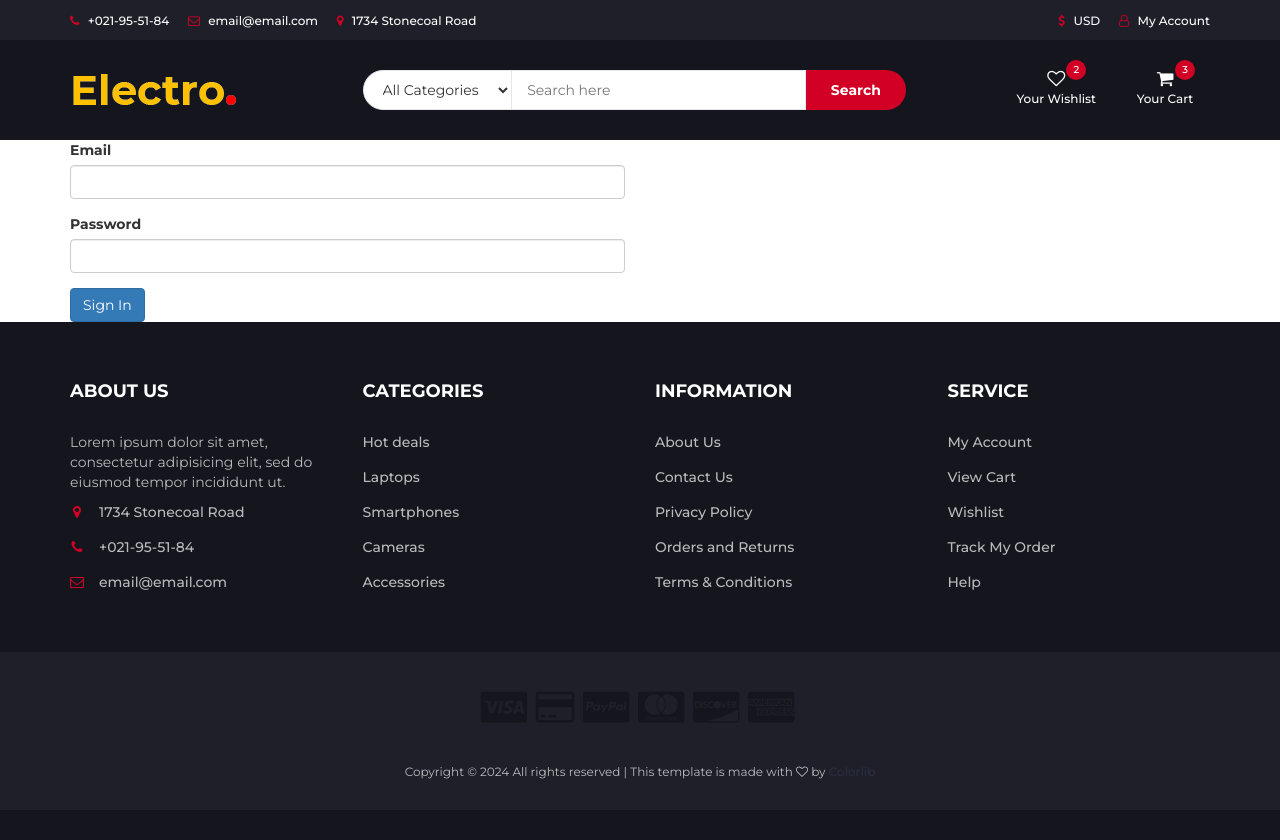
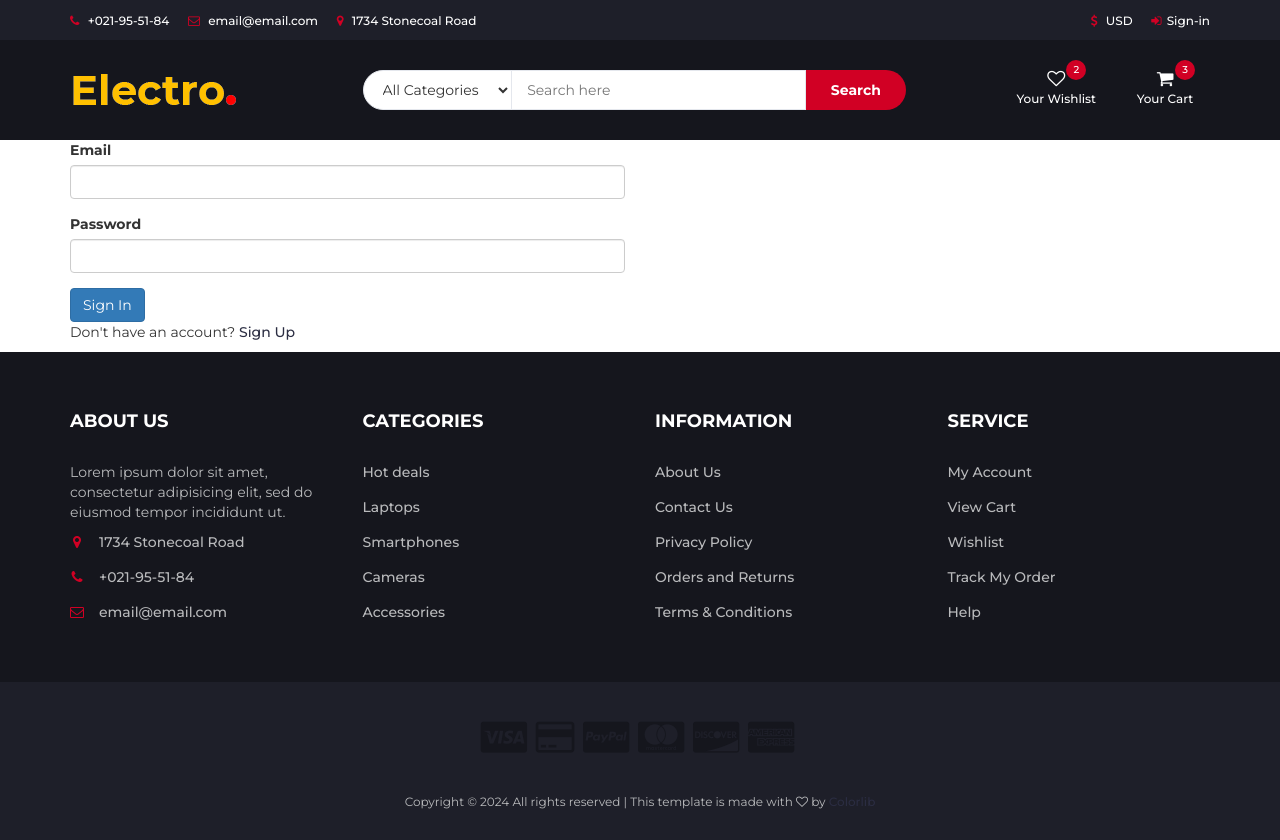
Before and after one commit to baoloi2002/E-commerce, a Django app: page /user/sign-in/ in a window 1280 px wide. Before the commit the page ends 779 px from the top, so only its background shows below. Run offline with Django 5.2, Linux system fonts and the light colour scheme; some libraries are stand-ins or nearby versions.

Commit message:
feat: log-out

```diff
--- a/core/views.py
+++ b/core/views.py
@@ -3,4 +3,5 @@ from django.http import HttpResponse
 
 
 def index(request):
-    return render(request, "core/index.html")
+    context = {"user": request.user}
+    return render(request, "core/index.html", context)
--- a/templates/partials/base.html
+++ b/templates/partials/base.html
@@ -89,11 +89,24 @@
                         <li>
                             <a href="#"><i class="fa fa-dollar"></i> USD</a>
                         </li>
+                        {% if user.is_authenticated %}
                         <li>
                             <a href="#"
-                                ><i class="fa fa-user-o"></i> My Account</a
+                                ><i class="fa fa-user"></i>My Account</a
                             >
                         </li>
+                        <li>
+                            <a href="{% url 'userauths:sign-out' %}"
+                                ><i class="fa fa-sign-out"></i>Logout</a
+                            >
+                        </li>
+                        {% else %}
+                        <li>
+                            <a href="{% url 'userauths:sign-in' %}"
+                                ><i class="fa fa-sign-in"></i>Sign-in</a
+                            >
+                        </li>
+                        {% endif %}
                     </ul>
                 </div>
             </div>
--- a/templates/userauths/sign-in.html
+++ b/templates/userauths/sign-in.html
@@ -39,6 +39,10 @@
                 </div>
                 <button type="submit" class="btn btn-primary">Sign In</button>
             </form>
+            <p>
+                Don't have an account?
+                <a href="{% url 'userauths:sign-up' %}">Sign Up</a>
+            </p>
         </div>
     </div>
 </div>
--- a/userauths/urls.py
+++ b/userauths/urls.py
@@ -6,4 +6,5 @@ app_name = "userauths"
 urlpatterns = [
     path("sign-up/", views.register_view, name="sign-up"),
     path("sign-in/", views.login_view, name="sign-in"),
+    path("sign-out/", views.login_view, name="sign-out"),
 ]
--- a/userauths/views.py
+++ b/userauths/views.py
@@ -2,7 +2,7 @@ from django.shortcuts import render
 from userauths.forms import UserRegistrationForm
 from django.contrib import messages
 from django.shortcuts import redirect
-from django.contrib.auth import login, authenticate
+from django.contrib.auth import login, authenticate, logout
 from django.conf import settings
 
 User = settings.AUTH_USER_MODEL
@@ -31,6 +31,7 @@ def register_view(request):
 
 def login_view(request):
     if request.user.is_authenticated:
+        messages.warning(request, "You are already logged in")
         return redirect("core:index")
 
     if request.method == "POST":
@@ -53,3 +54,8 @@ def login_view(request):
 
     context = {}
     return render(request, "userauths/sign-in.html", context)
+
+def logout_view(request):
+    logout(request)
+    messages.success(request, "Logout successful")
+    return redirect("userauths:sign-in")
```
